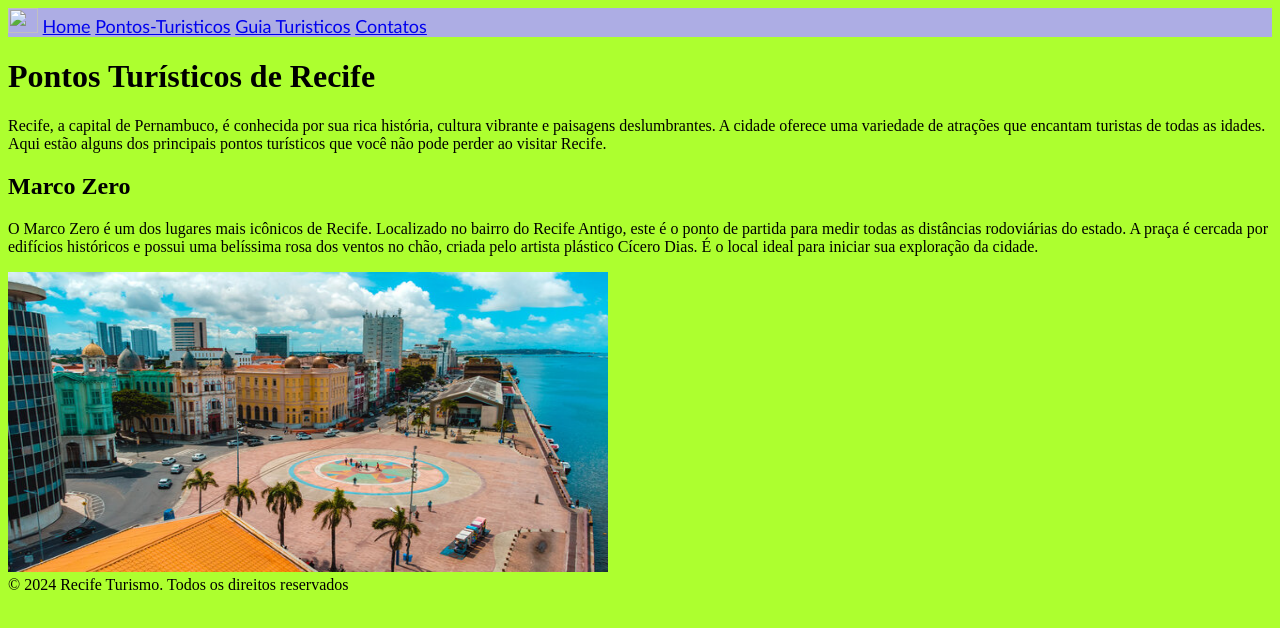
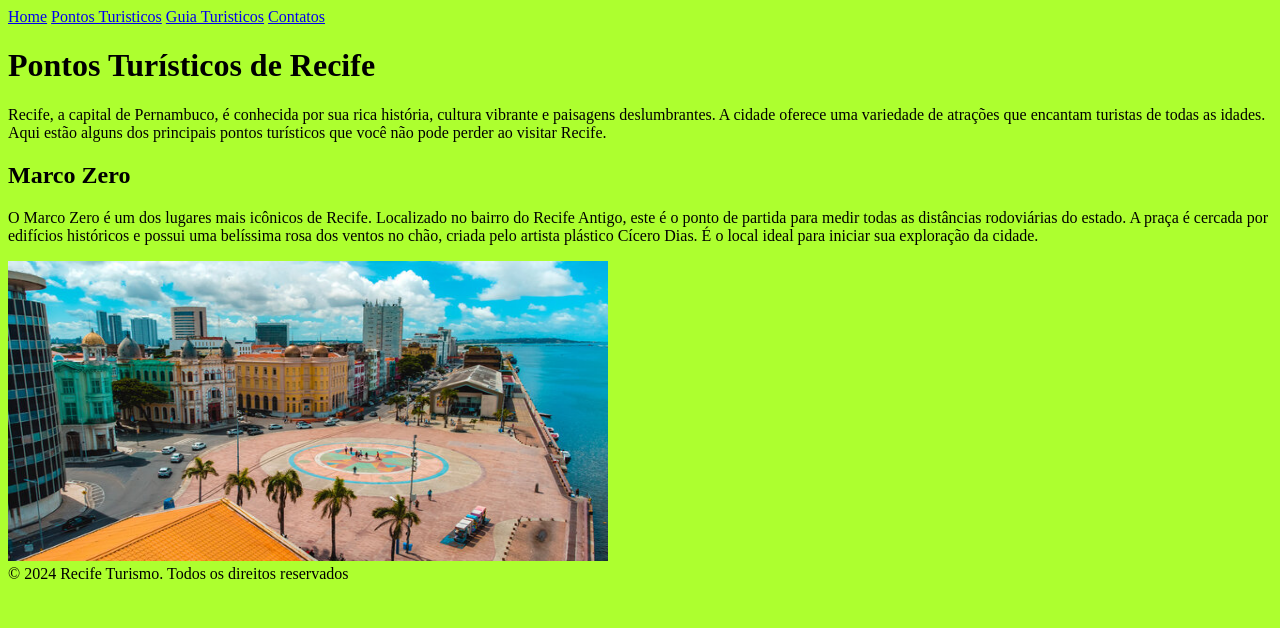
Before and after one commit to allef-eng/PROZ, a plain HTML site: page HTML-CSS/recife-css/index.html in a window 1280 px wide. Drawn offline with Linux system fonts and the light colour scheme.

Commit message:
Update index.html

```diff
--- a/HTML-CSS/recife-css/index.html
+++ b/HTML-CSS/recife-css/index.html
@@ -8,30 +8,34 @@
 </head>
 <body>
 
-    <nav id="cabeçalho">
-         <img src="/PROZ/recife-html/img/logo refife.jpg" alt="" height="25px" width="30 px">
-
-
-        <a href="index.html">Home</a>
-        <a href="pontos-turisticos.html">Pontos-Turisticos</a>
+    <header>
+        <nav class="navegacao">
+            <a href="index.html" >Home</a>
+            <a href="pontos-turisticos.html">Pontos Turisticos</a>
             <a href="#">Guia Turisticos</a>
             <a href="#">Contatos</a>
         </nav>
 
-
-    <main>
         <h1>Pontos Turísticos de Recife</h1>
         <p>Recife, a capital de Pernambuco, é conhecida por sua rica história, cultura vibrante e paisagens deslumbrantes.
         A cidade oferece uma variedade de atrações que encantam turistas de todas as idades. Aqui estão alguns dos principais
         pontos turísticos que você não pode perder ao visitar Recife.</p>
 
+    </header>
 
+    </nav>
+
+
+    <main >
+        <div>
             <h2>Marco Zero</h2>
             <p> O Marco Zero é um dos lugares mais icônicos de Recife. Localizado no bairro do Recife Antigo, este é o ponto de partida
             para medir todas as distâncias rodoviárias do estado. A praça é cercada por edifícios históricos e possui uma belíssima
             rosa dos ventos no chão, criada pelo artista plástico Cícero Dias. É o local ideal para iniciar sua exploração da cidade.</p>
 
-        <img src="/PROZ/recife-css/img/marco-zero.jpg"alt="marco-zero" height="300px" width="600px">
+            <img  src="/img/marco-zero.jpg"alt="marco-zero" height="300px" width="600px" >
+        </div>
+
 
     </main>
 
```
Lines whose indentation alone changed are shown as unchanged.
